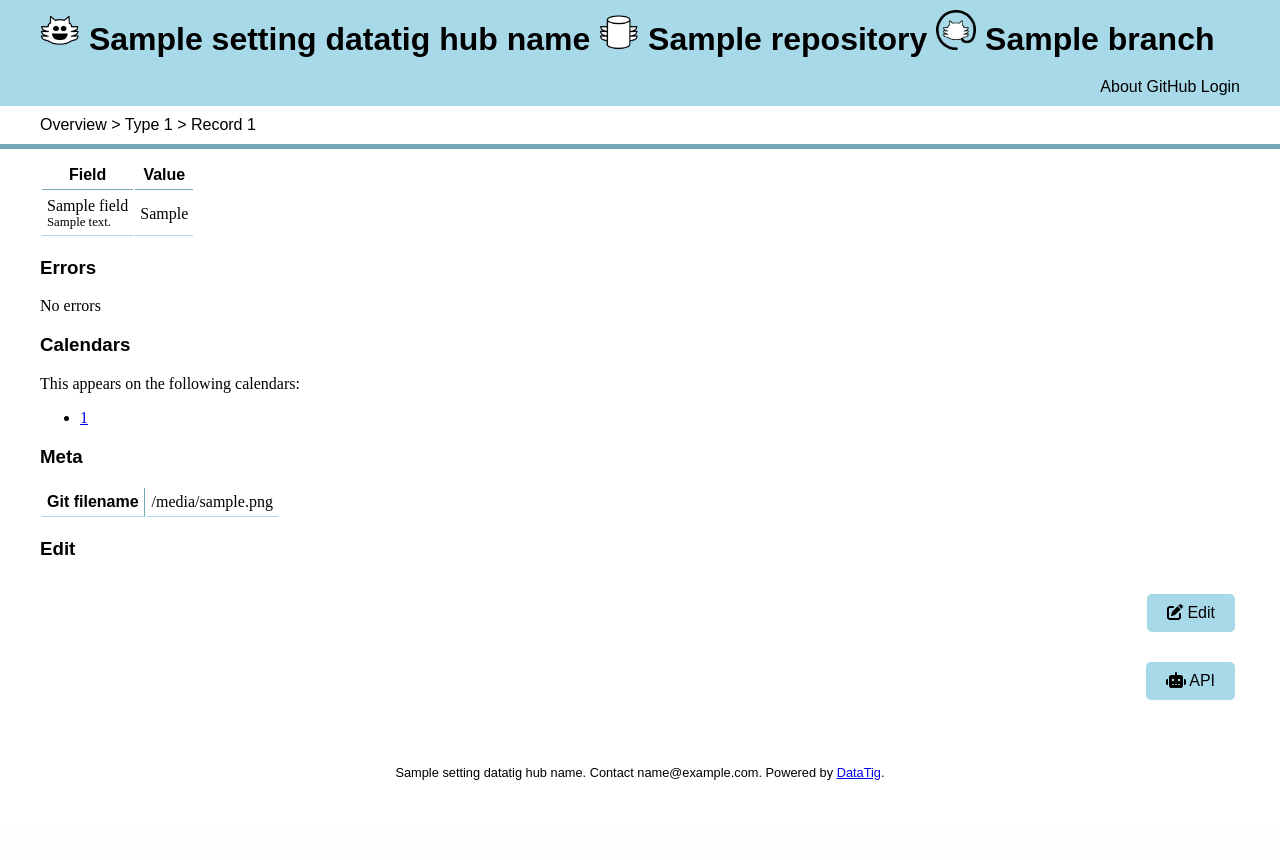
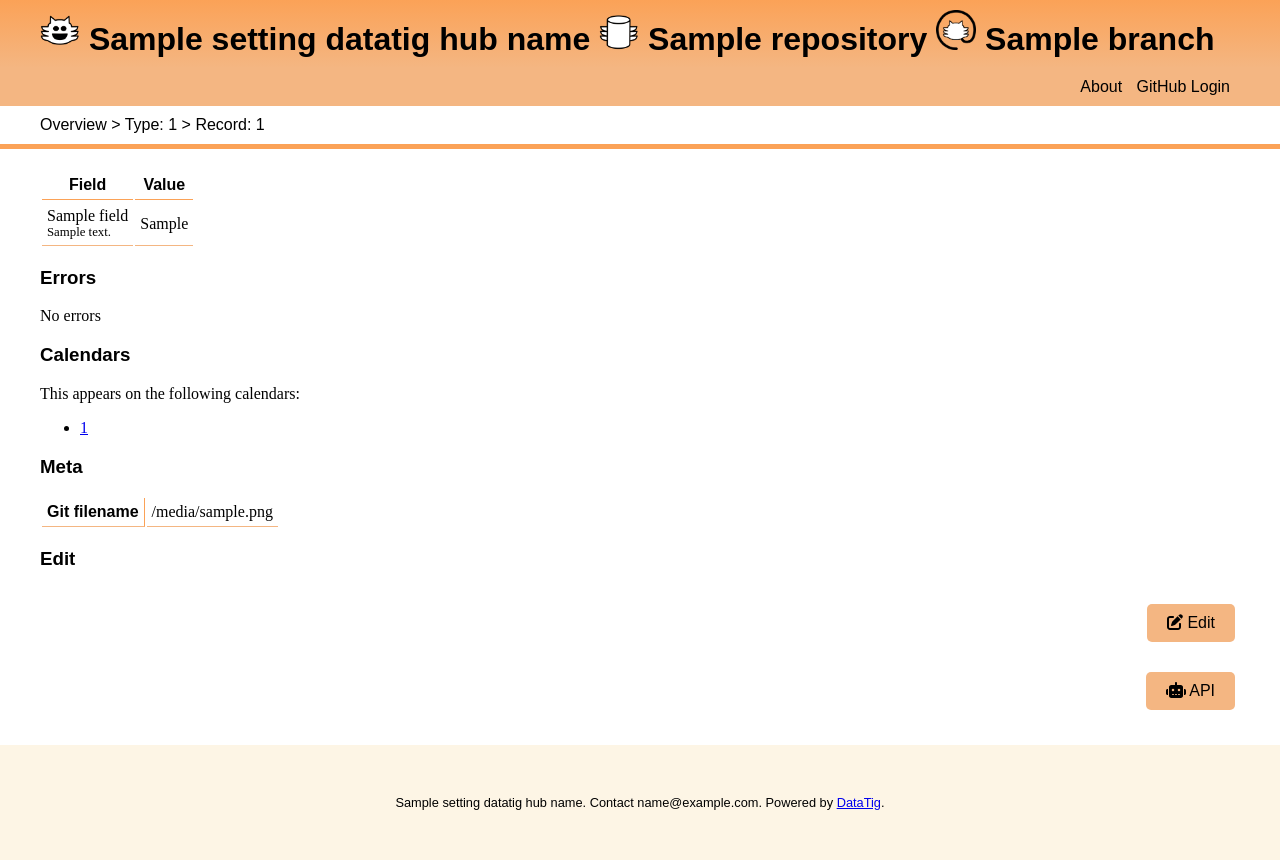
Before and after one commit to DataTig/Hub, a Django app: template datatighub/datatighubgit/templates/datatighub/git/repository/tree/type/record/index.html in a window 1280 px wide. Before the commit the page ends 780 px from the top, so only its background shows below. Run offline with Django 5.2, Linux system fonts and the light colour scheme; the template is opened without the code that fills it: most values are stand-ins (such as "Sample title", 1, 10 or a date in 2020); parts of the project's set-up code (start-up, migrations or seed data) failed here and were passed over.

Commit message:
Switch to Design System

```diff
--- a/datatighub/datatighubcore/static/main.css
+++ b/datatighub/datatighubcore/static/main.css
@@ -1,17 +1,61 @@
+:root {
+  --main-background-color: #f4b682;
+  --highlight-color: #fba257;
+  --highlight-font: arial, sans-serif;
+  --page-background: white;
+  --footer-background: #fdf5e5;
+}
+
 html, body {
     padding: 0;
     margin: 0;
+    background: var(--footer-background);
 }
 
-:root {
-  --main-background-color: #a7d9e8;
-  --highlight-color: #74a6b5;
-  --highlight-font: arial, sans-serif;
+.content {
+    max-width: 1200px;
+    margin: 0 auto;
+    padding: 0 5px;
+}
+
+#body {
+  background: var(--page-background);
+  padding: 20px 0;
+}
+
+
+
+
+a.button, input.button {
+    display: inline-block;
+    background: var(--main-background-color);
+    padding: 10px 20px;
+    border-radius: 5px;
+    text-decoration: none;
+    color: black;
+    border: 0;
+    font-family: var(--highlight-font);
+}
+a.button:hover, a.button:focus, input.button:hover, input.button:focus {
+    text-decoration: underline;
+    color: black;
+    background: var(--highlight-color);
+}
+
+
+
+
+footer {
+    font-family: var(--highlight-font);
+    margin: 50px 0;
+    font-size: 80%;
+    text-align: center;
+    background: var(--footer-background);
 }
 
 
 header {
-    background: var(--main-background-color);
+    background: linear-gradient(var(--highlight-color), var(--main-background-color));
     padding: 10px 0;
     h1 {
         font-family: var(--highlight-font);
@@ -48,6 +92,7 @@ nav#menu {
     a {
         text-decoration: none;
         color: black;
+        margin-right: 10px;
     }
     a:hover, a:focus {
         text-decoration: underline;
@@ -55,10 +100,12 @@ nav#menu {
     }
 }
 
+
 nav#breadcrumbs {
     font-family: var(--highlight-font);
+    background: var(--page-background);
     padding: 10px 0;
-    margin: 0 0 10px 0;
+    margin: 0;
     border-bottom: 5px solid var(--highlight-color);
     a {
         text-decoration: none;
@@ -70,77 +117,48 @@ nav#breadcrumbs {
     }
 }
 
-.content {
-    max-width: 1200px;
-    margin: 0 auto;
-    padding: 0 5px;
-}
-
-footer {
-    font-family: var(--highlight-font);
-    margin: 50px 0;
-    font-size: 80%;
-    text-align: center;
-}
-
 h2, h3, h4 {
     font-family: var(--highlight-font);
 }
 
-table.data {
-    tr {
-        th {
-            font-family: var(--highlight-font);
-            border-bottom: 1px solid var(--highlight-color);
-            padding: 5px;
-            margin: 0;
-        }
-        td {
-            border-bottom: 1px solid var(--main-background-color);
-            padding: 5px;
-            margin: 0;
-        }
-    }
-}
+
+/* From Hub */
 
 .paging {
     margin: 10px 0;
     text-align: center;
 }
 
-table.summary {
-    tr {
-        th {
+
+.filters {
+    margin: 10px 50px;
+    border: 1px solid var(--highlight-color);
+    border-radius: 3px;
+    padding: 10px;
+    .filter-group {
+        margin: 10px 0;
+        .filter-group-title {
+            font-weight: bold;
             font-family: var(--highlight-font);
-            border-bottom: 1px solid var(--main-background-color);
-            border-right: 1px solid var(--highlight-color);
-            padding: 5px;
-            margin: 0;
-            vertical-align: top;
-        }
-        td {
-            border-bottom: 1px solid var(--main-background-color);
-            padding: 5px;
-            margin: 0;
         }
     }
 }
 
-a.button, input.button {
-    display: inline-block;
-    background: var(--main-background-color);
-    padding: 10px 20px;
-    border-radius: 5px;
-    text-decoration: none;
-    color: black;
-    border: 0;
-    font-family: var(--highlight-font);
+textarea#editor_body_textarea, textarea#raw_data_out {
+    width: 100%;
 }
-a.button:hover, a.button:focus, input.button:hover, input.button:focus {
-    text-decoration: underline;
-    color: black;
-    background: var(--highlight-color);
+textarea#editor_body_textarea {
+    height: 300px;
 }
+
+#editor_body_label {
+    font-weight: bold;
+}
+
+.field_description {
+    font-size: 80%;
+}
+
 
 ul.repositories, ul.branches {
     li {
@@ -183,43 +299,37 @@ ul.repositories, ul.branches {
     }
 }
 
-
-.links {
-    text-align: right;
-    padding: 10px 0;
-    a {
-        display: inline-block;
-        margin: 5px;
-    }
-}
-
-.filters {
-    margin: 10px 50px;
-    border: 1px solid var(--highlight-color);
-    border-radius: 3px;
-    padding: 10px;
-    .filter-group {
-        margin: 10px 0;
-        .filter-group-title {
-            font-weight: bold;
+table.data {
+    tr {
+        th {
             font-family: var(--highlight-font);
+            border-bottom: 1px solid var(--highlight-color);
+            padding: 5px;
+            margin: 0;
+        }
+        td {
+            border-bottom: 1px solid var(--main-background-color);
+            padding: 5px;
+            margin: 0;
         }
     }
 }
 
-textarea#editor_body_textarea, textarea#raw_data_out {
-    width: 100%;
+
+table.summary {
+    tr {
+        th {
+            font-family: var(--highlight-font);
+            border-bottom: 1px solid var(--main-background-color);
+            border-right: 1px solid var(--highlight-color);
+            padding: 5px;
+            margin: 0;
+            vertical-align: top;
+        }
+        td {
+            border-bottom: 1px solid var(--main-background-color);
+            padding: 5px;
+            margin: 0;
+        }
+    }
 }
-textarea#editor_body_textarea {
-    height: 300px;
-}
-textarea#raw_data_out {
-    height: 100px;
-}
-#editor_body_label {
-    font-weight: bold;
-}
-
-.field_description {
-    font-size: 80%;
-}
--- a/datatighub/datatighubcore/templates/datatighub/core/base.html
+++ b/datatighub/datatighubcore/templates/datatighub/core/base.html
@@ -38,10 +38,10 @@
         {% endblock %}
 
         {% block fullcontent %}
-            <div id="body" class="content">
+            <div id="body"><div class="content">
                 {% block content %}
                 {% endblock %}
-            </div>
+            </div></div>
         {% endblock %}
 
         <footer>
--- a/datatighub/datatighubgit/templates/datatighub/git/repository/tree/calendar/index.html
+++ b/datatighub/datatighubgit/templates/datatighub/git/repository/tree/calendar/index.html
@@ -11,7 +11,7 @@
 {% block breadcrumbs %}
     <span class="breadcrumb"><a href="{% url 'datatighubgit_repository:tree_index' repository_slug=repository.slug tree_name=branch.branch_name %}">Overview</a></span>
     <span class="seperator">&gt;</span>
-    <span class="breadcrumb">Calendar {{ calendar.get_id }}</span>
+    <span class="breadcrumb">Calendar: {{ calendar.get_id }}</span>
 {% endblock %}
 
 {% block fullcontent %}
--- a/datatighub/datatighubgit/templates/datatighub/git/repository/tree/type/field/index.html
+++ b/datatighub/datatighubgit/templates/datatighub/git/repository/tree/type/field/index.html
@@ -11,9 +11,9 @@
 {% block breadcrumbs %}
     <span class="breadcrumb"><a href="{% url 'datatighubgit_repository:tree_index' repository_slug=repository.slug tree_name=branch.branch_name %}">Overview</a></span>
     <span class="seperator">&gt;</span>
-    <span class="breadcrumb"><a href="{% url 'datatighubgit_repository:tree_type_index' repository_slug=repository.slug tree_name=branch.branch_name type_id=type.get_id %}">Type {{ type.get_id }}</a></span>
+    <span class="breadcrumb"><a href="{% url 'datatighubgit_repository:tree_type_index' repository_slug=repository.slug tree_name=branch.branch_name type_id=type.get_id %}">Type: {{ type.get_id }}</a></span>
     <span class="seperator">&gt;</span>
-    <span class="breadcrumb">Field {{ field.get_id }}</span>
+    <span class="breadcrumb">Field: {{ field.get_id }}</span>
 {% endblock %}
 
 {% block content %}
--- a/datatighub/datatighubgit/templates/datatighub/git/repository/tree/type/index.html
+++ b/datatighub/datatighubgit/templates/datatighub/git/repository/tree/type/index.html
@@ -11,7 +11,7 @@
 {% block breadcrumbs %}
     <span class="breadcrumb"><a href="{% url 'datatighubgit_repository:tree_index' repository_slug=repository.slug tree_name=branch.branch_name %}">Overview</a></span>
     <span class="seperator">&gt;</span>
-    <span class="breadcrumb">Type {{ type.get_id }}</span>
+    <span class="breadcrumb">Type: {{ type.get_id }}</span>
 {% endblock %}
 
 {% block content %}
--- a/datatighub/datatighubgit/templates/datatighub/git/repository/tree/type/new_record.html
+++ b/datatighub/datatighubgit/templates/datatighub/git/repository/tree/type/new_record.html
@@ -15,7 +15,7 @@
 {% block breadcrumbs %}
     <span class="breadcrumb"><a href="{% url 'datatighubgit_repository:tree_index' repository_slug=repository.slug tree_name=branch.branch_name %}">Overview</a></span>
     <span class="seperator">&gt;</span>
-    <span class="breadcrumb"><a href="{% url 'datatighubgit_repository:tree_type_index' repository_slug=repository.slug tree_name=branch.branch_name type_id=type.get_id %}">Type {{ type.get_id }}</a></span>
+    <span class="breadcrumb"><a href="{% url 'datatighubgit_repository:tree_type_index' repository_slug=repository.slug tree_name=branch.branch_name type_id=type.get_id %}">Type: {{ type.get_id }}</a></span>
     <span class="seperator">&gt;</span>
     <span class="breadcrumbs">New Record</span>
 {% endblock %}
--- a/datatighub/datatighubgit/templates/datatighub/git/repository/tree/type/record/edit.html
+++ b/datatighub/datatighubgit/templates/datatighub/git/repository/tree/type/record/edit.html
@@ -15,9 +15,9 @@
 {% block breadcrumbs %}
     <span class="breadcrumb"><a href="{% url 'datatighubgit_repository:tree_index' repository_slug=repository.slug tree_name=branch.branch_name %}">Overview</a></span>
     <span class="seperator">&gt;</span>
-    <span class="breadcrumb"><a href="{% url 'datatighubgit_repository:tree_type_index' repository_slug=repository.slug tree_name=branch.branch_name type_id=type.get_id %}">Type {{ type.get_id }}</a></span>
+    <span class="breadcrumb"><a href="{% url 'datatighubgit_repository:tree_type_index' repository_slug=repository.slug tree_name=branch.branch_name type_id=type.get_id %}">Type: {{ type.get_id }}</a></span>
     <span class="seperator">&gt;</span>
-    <span class="breadcrumb"><a href="{% url 'datatighubgit_repository:tree_type_record_index' repository_slug=repository.slug tree_name=branch.branch_name type_id=type.get_id record_id=record.get_id %}">Record {{ record.get_id }}</a></span>
+    <span class="breadcrumb"><a href="{% url 'datatighubgit_repository:tree_type_record_index' repository_slug=repository.slug tree_name=branch.branch_name type_id=type.get_id record_id=record.get_id %}">Record: {{ record.get_id }}</a></span>
     <span class="seperator">&gt;</span>
     <span class="breadcrumbs">Edit</span>
 {% endblock %}
--- a/datatighub/datatighubgit/templates/datatighub/git/repository/tree/type/record/index.html
+++ b/datatighub/datatighubgit/templates/datatighub/git/repository/tree/type/record/index.html
@@ -11,9 +11,9 @@
 {% block breadcrumbs %}
     <span class="breadcrumb"><a href="{% url 'datatighubgit_repository:tree_index' repository_slug=repository.slug tree_name=branch.branch_name %}">Overview</a></span>
     <span class="seperator">&gt;</span>
-    <span class="breadcrumb"><a href="{% url 'datatighubgit_repository:tree_type_index' repository_slug=repository.slug tree_name=branch.branch_name type_id=type.get_id %}">Type {{ type.get_id }}</a></span>
+    <span class="breadcrumb"><a href="{% url 'datatighubgit_repository:tree_type_index' repository_slug=repository.slug tree_name=branch.branch_name type_id=type.get_id %}">Type: {{ type.get_id }}</a></span>
     <span class="seperator">&gt;</span>
-    <span class="breadcrumb">Record {{ record.get_id }}</span>
+    <span class="breadcrumb">Record: {{ record.get_id }}</span>
 {% endblock %}
 
 {% block content %}
--- a/datatighub/datatighubgithub/templates/datatighub/github/repository/tree/calendar/index.html
+++ b/datatighub/datatighubgithub/templates/datatighub/github/repository/tree/calendar/index.html
@@ -11,7 +11,7 @@
 {% block breadcrumbs %}
     <span class="breadcrumb"><a href="{% url 'datatighubgithub_repository:tree_index' org_or_user_name=repository.wrapper.slug  repo_name=repository.slug tree_name=branch.branch_name %}">Overview</a></span>
     <span class="seperator">&gt;</span>
-    <span class="breadcrumb">Calendar {{ calendar.get_id }}</span>
+    <span class="breadcrumb">Calendar: {{ calendar.get_id }}</span>
 {% endblock %}
 
 {% block fullcontent %}
--- a/datatighub/datatighubgithub/templates/datatighub/github/repository/tree/type/field/index.html
+++ b/datatighub/datatighubgithub/templates/datatighub/github/repository/tree/type/field/index.html
@@ -11,9 +11,9 @@
 {% block breadcrumbs %}
     <span class="breadcrumb"><a href="{% url 'datatighubgithub_repository:tree_index' org_or_user_name=repository.wrapper.slug  repo_name=repository.slug tree_name=branch.branch_name %}">Overview</a></span>
     <span class="seperator">&gt;</span>
-    <span class="breadcrumb"><a href="{% url 'datatighubgithub_repository:tree_type_index' org_or_user_name=repository.wrapper.slug  repo_name=repository.slug tree_name=branch.branch_name type_id=type.get_id %}">Type {{ type.get_id }}</a></span>
+    <span class="breadcrumb"><a href="{% url 'datatighubgithub_repository:tree_type_index' org_or_user_name=repository.wrapper.slug  repo_name=repository.slug tree_name=branch.branch_name type_id=type.get_id %}">Type: {{ type.get_id }}</a></span>
     <span class="seperator">&gt;</span>
-    <span class="breadcrumb">Field {{ field.get_id }}</span>
+    <span class="breadcrumb">Field: {{ field.get_id }}</span>
 {% endblock %}
 
 {% block content %}
--- a/datatighub/datatighubgithub/templates/datatighub/github/repository/tree/type/index.html
+++ b/datatighub/datatighubgithub/templates/datatighub/github/repository/tree/type/index.html
@@ -11,7 +11,7 @@
 {% block breadcrumbs %}
     <span class="breadcrumb"><a href="{% url 'datatighubgithub_repository:tree_index' org_or_user_name=repository.wrapper.slug  repo_name=repository.slug tree_name=branch.branch_name %}">Overview</a></span>
     <span class="seperator">&gt;</span>
-    <span class="breadcrumb">Type {{ type.get_id }}</span>
+    <span class="breadcrumb">Type: {{ type.get_id }}</span>
 {% endblock %}
 
 {% block content %}
--- a/datatighub/datatighubgithub/templates/datatighub/github/repository/tree/type/list_records.html
+++ b/datatighub/datatighubgithub/templates/datatighub/github/repository/tree/type/list_records.html
@@ -11,7 +11,7 @@
 {% block breadcrumbs %}
     <span class="breadcrumb"><a href="{% url 'datatighubgithub_repository:tree_index' org_or_user_name=repository.wrapper.slug  repo_name=repository.slug tree_name=branch.branch_name %}">Overview</a></span>
     <span class="seperator">&gt;</span>
-    <span class="breadcrumb"><a href="{% url 'datatighubgithub_repository:tree_type_index' org_or_user_name=repository.wrapper.slug  repo_name=repository.slug tree_name=branch.branch_name type_id=type.get_id %}">Type {{ type.get_id }}</a></span>
+    <span class="breadcrumb"><a href="{% url 'datatighubgithub_repository:tree_type_index' org_or_user_name=repository.wrapper.slug  repo_name=repository.slug tree_name=branch.branch_name type_id=type.get_id %}">Type: {{ type.get_id }}</a></span>
     <span class="seperator">&gt;</span>
     <span class="breadcrumb">Records</span>
 {% endblock %}
--- a/datatighub/datatighubgithub/templates/datatighub/github/repository/tree/type/new_record.html
+++ b/datatighub/datatighubgithub/templates/datatighub/github/repository/tree/type/new_record.html
@@ -15,7 +15,7 @@
 {% block breadcrumbs %}
     <span class="breadcrumb"><a href="{% url 'datatighubgithub_repository:tree_index' org_or_user_name=repository.wrapper.slug  repo_name=repository.slug tree_name=branch.branch_name %}">Overview</a></span>
     <span class="seperator">&gt;</span>
-    <span class="breadcrumb"><a href="{% url 'datatighubgithub_repository:tree_type_index' org_or_user_name=repository.wrapper.slug  repo_name=repository.slug tree_name=branch.branch_name type_id=type.get_id %}">Type {{ type.get_id }}</a></span>
+    <span class="breadcrumb"><a href="{% url 'datatighubgithub_repository:tree_type_index' org_or_user_name=repository.wrapper.slug  repo_name=repository.slug tree_name=branch.branch_name type_id=type.get_id %}">Type: {{ type.get_id }}</a></span>
     <span class="seperator">&gt;</span>
     <span class="breadcrumb">New Record</span>
 {% endblock %}
--- a/datatighub/datatighubgithub/templates/datatighub/github/repository/tree/type/new_record.submission_wait.html
+++ b/datatighub/datatighubgithub/templates/datatighub/github/repository/tree/type/new_record.submission_wait.html
@@ -15,7 +15,7 @@
 {% block breadcrumbs %}
     <span class="breadcrumb"><a href="{% url 'datatighubgithub_repository:tree_index' org_or_user_name=repository.wrapper.slug  repo_name=repository.slug tree_name=branch.branch_name %}">Overview</a></span>
     <span class="seperator">&gt;</span>
-    <span class="breadcrumb"><a href="{% url 'datatighubgithub_repository:tree_type_index' org_or_user_name=repository.wrapper.slug  repo_name=repository.slug tree_name=branch.branch_name type_id=type.get_id %}">Type {{ type.get_id }}</a></span>
+    <span class="breadcrumb"><a href="{% url 'datatighubgithub_repository:tree_type_index' org_or_user_name=repository.wrapper.slug  repo_name=repository.slug tree_name=branch.branch_name type_id=type.get_id %}">Type: {{ type.get_id }}</a></span>
     <span class="seperator">&gt;</span>
     <span class="breadcrumb">New Record</span>
 {% endblock %}
--- a/datatighub/datatighubgithub/templates/datatighub/github/repository/tree/type/new_record.user_submits_data.html
+++ b/datatighub/datatighubgithub/templates/datatighub/github/repository/tree/type/new_record.user_submits_data.html
@@ -15,7 +15,7 @@
 {% block breadcrumbs %}
     <span class="breadcrumb"><a href="{% url 'datatighubgithub_repository:tree_index' org_or_user_name=repository.wrapper.slug  repo_name=repository.slug tree_name=branch.branch_name %}">Overview</a></span>
     <span class="seperator">&gt;</span>
-    <span class="breadcrumb"><a href="{% url 'datatighubgithub_repository:tree_type_index' org_or_user_name=repository.wrapper.slug  repo_name=repository.slug tree_name=branch.branch_name type_id=type.get_id %}">Type {{ type.get_id }}</a></span>
+    <span class="breadcrumb"><a href="{% url 'datatighubgithub_repository:tree_type_index' org_or_user_name=repository.wrapper.slug  repo_name=repository.slug tree_name=branch.branch_name type_id=type.get_id %}">Type: {{ type.get_id }}</a></span>
     <span class="seperator">&gt;</span>
     <span class="breadcrumb">New Record</span>
 {% endblock %}
--- a/datatighub/datatighubgithub/templates/datatighub/github/repository/tree/type/record/edit.html
+++ b/datatighub/datatighubgithub/templates/datatighub/github/repository/tree/type/record/edit.html
@@ -15,9 +15,9 @@
 {% block breadcrumbs %}
     <span class="breadcrumb"><a href="{% url 'datatighubgithub_repository:tree_index' org_or_user_name=repository.wrapper.slug  repo_name=repository.slug tree_name=branch.branch_name %}">Overview</a></span>
     <span class="seperator">&gt;</span>
-    <span class="breadcrumb"><a href="{% url 'datatighubgithub_repository:tree_type_index' org_or_user_name=repository.wrapper.slug  repo_name=repository.slug tree_name=branch.branch_name type_id=type.get_id %}">Type {{ type.get_id }}</a></span>
+    <span class="breadcrumb"><a href="{% url 'datatighubgithub_repository:tree_type_index' org_or_user_name=repository.wrapper.slug  repo_name=repository.slug tree_name=branch.branch_name type_id=type.get_id %}">Type: {{ type.get_id }}</a></span>
     <span class="seperator">&gt;</span>
-    <span class="breadcrumb"><a href="{% url 'datatighubgithub_repository:tree_type_record_index' org_or_user_name=repository.wrapper.slug  repo_name=repository.slug tree_name=branch.branch_name type_id=type.get_id record_id=record.get_id %}">Record {{ record.get_id }}</a></span>
+    <span class="breadcrumb"><a href="{% url 'datatighubgithub_repository:tree_type_record_index' org_or_user_name=repository.wrapper.slug  repo_name=repository.slug tree_name=branch.branch_name type_id=type.get_id record_id=record.get_id %}">Record: {{ record.get_id }}</a></span>
     <span class="seperator">&gt;</span>
     <span class="breadcrumb">Edit</span>
 {% endblock %}
--- a/datatighub/datatighubgithub/templates/datatighub/github/repository/tree/type/record/edit.submission_wait.html
+++ b/datatighub/datatighubgithub/templates/datatighub/github/repository/tree/type/record/edit.submission_wait.html
@@ -15,9 +15,9 @@
 {% block breadcrumbs %}
     <span class="breadcrumb"><a href="{% url 'datatighubgithub_repository:tree_index' org_or_user_name=repository.wrapper.slug  repo_name=repository.slug tree_name=branch.branch_name %}">Overview</a></span>
     <span class="seperator">&gt;</span>
-    <span class="breadcrumb"><a href="{% url 'datatighubgithub_repository:tree_type_index' org_or_user_name=repository.wrapper.slug  repo_name=repository.slug tree_name=branch.branch_name type_id=type.get_id %}">Type {{ type.get_id }}</a></span>
+    <span class="breadcrumb"><a href="{% url 'datatighubgithub_repository:tree_type_index' org_or_user_name=repository.wrapper.slug  repo_name=repository.slug tree_name=branch.branch_name type_id=type.get_id %}">Type: {{ type.get_id }}</a></span>
     <span class="seperator">&gt;</span>
-    <span class="breadcrumb"><a href="{% url 'datatighubgithub_repository:tree_type_record_index' org_or_user_name=repository.wrapper.slug  repo_name=repository.slug tree_name=branch.branch_name type_id=type.get_id record_id=record.get_id %}">Record {{ record.get_id }}</a></span>
+    <span class="breadcrumb"><a href="{% url 'datatighubgithub_repository:tree_type_record_index' org_or_user_name=repository.wrapper.slug  repo_name=repository.slug tree_name=branch.branch_name type_id=type.get_id record_id=record.get_id %}">Record: {{ record.get_id }}</a></span>
     <span class="seperator">&gt;</span>
     <span class="breadcrumb">Edit</span>
 {% endblock %}
--- a/datatighub/datatighubgithub/templates/datatighub/github/repository/tree/type/record/edit.user_submits_data.html
+++ b/datatighub/datatighubgithub/templates/datatighub/github/repository/tree/type/record/edit.user_submits_data.html
@@ -11,9 +11,9 @@
 {% block breadcrumbs %}
     <span class="breadcrumb"><a href="{% url 'datatighubgithub_repository:tree_index' org_or_user_name=repository.wrapper.slug  repo_name=repository.slug tree_name=branch.branch_name %}">Overview</a></span>
     <span class="seperator">&gt;</span>
-    <span class="breadcrumb"><a href="{% url 'datatighubgithub_repository:tree_type_index' org_or_user_name=repository.wrapper.slug  repo_name=repository.slug tree_name=branch.branch_name type_id=type.get_id %}">Type {{ type.get_id }}</a></span>
+    <span class="breadcrumb"><a href="{% url 'datatighubgithub_repository:tree_type_index' org_or_user_name=repository.wrapper.slug  repo_name=repository.slug tree_name=branch.branch_name type_id=type.get_id %}">Type: {{ type.get_id }}</a></span>
     <span class="seperator">&gt;</span>
-    <span class="breadcrumb"><a href="{% url 'datatighubgithub_repository:tree_type_record_index' org_or_user_name=repository.wrapper.slug  repo_name=repository.slug tree_name=branch.branch_name type_id=type.get_id record_id=record.get_id %}">Record {{ record.get_id }}</a></span>
+    <span class="breadcrumb"><a href="{% url 'datatighubgithub_repository:tree_type_record_index' org_or_user_name=repository.wrapper.slug  repo_name=repository.slug tree_name=branch.branch_name type_id=type.get_id record_id=record.get_id %}">Record: {{ record.get_id }}</a></span>
     <span class="seperator">&gt;</span>
     <span class="breadcrumb">Edit</span>
 {% endblock %}
--- a/datatighub/datatighubgithub/templates/datatighub/github/repository/tree/type/record/index.html
+++ b/datatighub/datatighubgithub/templates/datatighub/github/repository/tree/type/record/index.html
@@ -11,9 +11,9 @@
 {% block breadcrumbs %}
     <span class="breadcrumb"><a href="{% url 'datatighubgithub_repository:tree_index' org_or_user_name=repository.wrapper.slug  repo_name=repository.slug tree_name=branch.branch_name %}">Overview</a></span>
     <span class="seperator">&gt;</span>
-    <span class="breadcrumb"><a href="{% url 'datatighubgithub_repository:tree_type_index' org_or_user_name=repository.wrapper.slug  repo_name=repository.slug tree_name=branch.branch_name type_id=type.get_id %}">Type {{ type.get_id }}</a></span>
+    <span class="breadcrumb"><a href="{% url 'datatighubgithub_repository:tree_type_index' org_or_user_name=repository.wrapper.slug  repo_name=repository.slug tree_name=branch.branch_name type_id=type.get_id %}">Type: {{ type.get_id }}</a></span>
     <span class="seperator">&gt;</span>
-    <span class="breadcrumb">Record {{ record.get_id }}</span>
+    <span class="breadcrumb">Record: {{ record.get_id }}</span>
 {% endblock %}
 
 {% block content %}
```
Also changed, not shown: other parts of datatighub/datatighubcore/static/main.css (+98 -0 lines).
